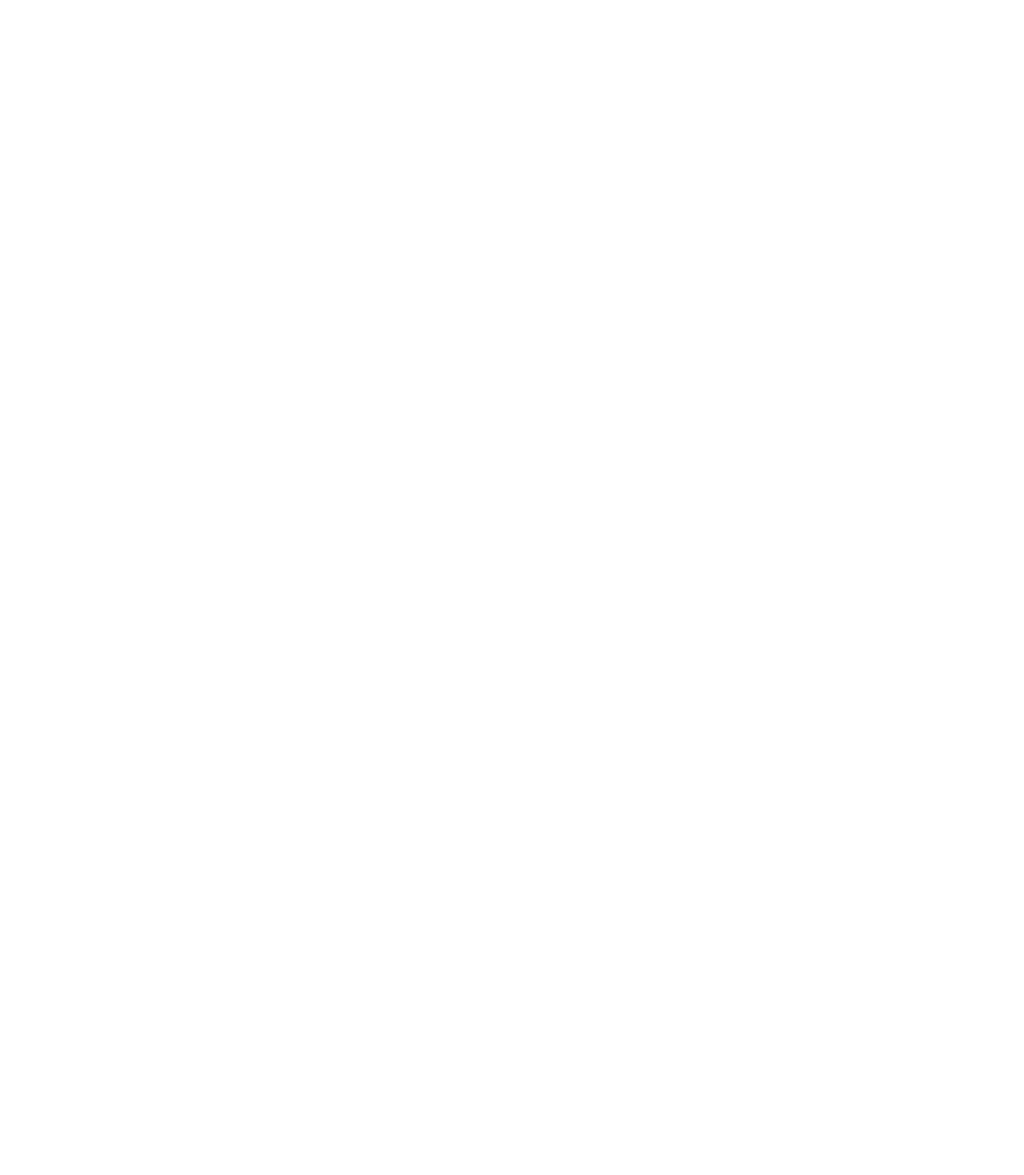
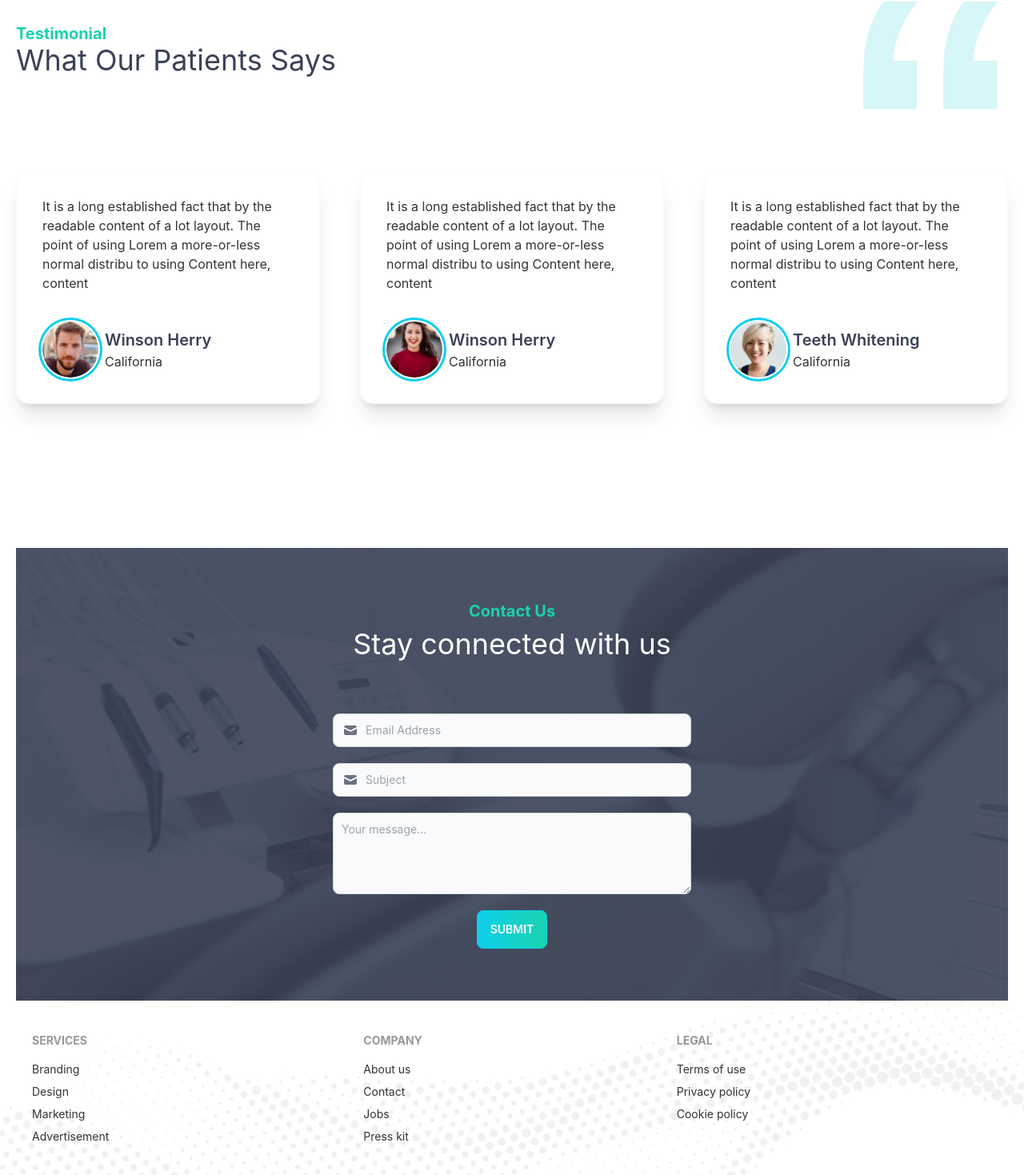
Before and after one commit to mohammedtakbir/doctors-portal-client, a React (Create React App) app: page / in a window 1280 px wide. Shown: the part 3043-4512 px from the top of the page at 80% size. Before the commit the page ends 2969 px from the top, so only its background shows below. Built offline with nearby package versions, Linux system fonts and the light colour scheme.

Commit message:
add footer and contact section

```diff
--- /dev/null
+++ b/src/Pages/Home/Contact/Contact.js
@@ -0,0 +1,61 @@
+import React from 'react';
+import PrimaryButton from '../../../Components/PrimaryButton/PrimaryButton';
+
+const Contact = () => {
+    return (
+        <section className='mt-10 makeAppoint-bg py-[65px]'>
+            <div className='text-center mb-[60px]'>
+                <h3 className="text-xl font-bold text-secondary">Contact Us</h3>
+                <h2 className="text-[36px] font-normal text-white">Stay connected with us</h2>
+            </div>
+            <form className='max-w-md mx-auto'>
+                <div className="relative mb-5">
+                    <div className="flex absolute inset-y-0 left-0 items-center pl-3 pointer-events-none">
+                        <svg
+                            aria-hidden="true"
+                            className="w-5 h-5 text-gray-500 dark:text-gray-400"
+                            fill="currentColor"
+                            viewBox="0 0 20 20"
+                            xmlns="http://www.w3.org/2000/svg">
+                            <path d="M2.003 5.884L10 9.882l7.997-3.998A2 2 0 0016 4H4a2 2 0 00-1.997 1.884z"></path>
+                            <path d="M18 8.118l-8 4-8-4V14a2 2 0 002 2h12a2 2 0 002-2V8.118z"></path>
+                        </svg>
+                    </div>
+                    <input
+                        type="text"
+                        id="email-address-icon"
+                        className="bg-gray-50 border border-gray-300 text-gray-900 text-sm rounded-lg focus:ring-blue-500 focus:border-blue-500 block w-full pl-10 p-2.5"
+                        placeholder="Email Address"
+                    />
+                </div>
+                <div className="relative mb-5">
+                    <div className="flex absolute inset-y-0 left-0 items-center pl-3 pointer-events-none">
+                        <svg
+                            aria-hidden="true"
+                            className="w-5 h-5 text-gray-500 dark:text-gray-400"
+                            fill="currentColor"
+                            viewBox="0 0 20 20"
+                            xmlns="http://www.w3.org/2000/svg">
+                            <path d="M2.003 5.884L10 9.882l7.997-3.998A2 2 0 0016 4H4a2 2 0 00-1.997 1.884z"></path>
+                            <path d="M18 8.118l-8 4-8-4V14a2 2 0 002 2h12a2 2 0 002-2V8.118z"></path>
+                        </svg>
+                    </div>
+                    <input
+                        type="text"
+                        id="email-address-icon"
+                        className="bg-gray-50 border border-gray-300 text-gray-900 text-sm rounded-lg focus:ring-blue-500 focus:border-blue-500 block w-full pl-10 p-2.5"
+                        placeholder="Subject"
+                    />
+                </div>
+                <div className='mb-5'>
+                    <textarea id="message" rows="4" className="block p-2.5 w-full text-sm text-gray-900 bg-gray-50 rounded-lg border border-gray-300 focus:ring-blue-500 focus:border-blue-500" placeholder="Your message..."></textarea>
+                </div>
+                <div className='text-center'>
+                    <PrimaryButton>Submit</PrimaryButton>
+                </div>
+            </form>
+        </section>
+    );
+};
+
+export default Contact;
--- a/src/Pages/Home/Home/Home.js
+++ b/src/Pages/Home/Home/Home.js
@@ -4,6 +4,8 @@
 import ServiceCards from '../ServiceCards/ServiceCards';
 import DentalCare from '../DentalCare/DentalCare';
 import MakeAppointment from '../MakeAppointment/MakeAppointment';
+import Testimonial from '../Testimonial/Testimonial';
+import Contact from '../Contact/Contact';
 
 const Home = () => {
     return (
@@ -13,6 +15,8 @@
             <ServiceCards />
             <DentalCare />
             <MakeAppointment />
+            <Testimonial />
+            <Contact />
         </div>
     );
 };
--- /dev/null
+++ b/src/Pages/Home/Testimonial/Review.js
@@ -0,0 +1,27 @@
+import React from 'react';
+
+const Review = ({ review }) => {
+    const { name, img, location, review: userReview } = review;
+    return (
+        <>
+            <div className="card bg-base-100 shadow-xl border border-gray-50 mt-[75px]">
+                <div className="card-body">
+                    <p>{userReview}</p>
+                    <div className="flex items-center mt-7">
+                        <div className="avatar">
+                            <div className="w-[70px] h-[70px] rounded-full ring ring-primary ring-offset-base-100 ring-offset-2">
+                                <img src={img} alt='' />
+                            </div>
+                        </div>
+                        <div className='ml-2'>
+                            <h3 className='font-semibold text-[20px] text-[#3A4256]'>{name}</h3>
+                            <h4>{location}</h4>
+                        </div>
+                    </div>
+                </div>
+            </div>
+        </>
+    );
+};
+
+export default Review;
--- /dev/null
+++ b/src/Pages/Home/Testimonial/Testimonial.js
@@ -0,0 +1,55 @@
+import React from 'react';
+import quote from '../../../assets/icons/quote.svg';
+import people1 from '../../../assets/images/people1.png'
+import people2 from '../../../assets/images/people2.png'
+import people3 from '../../../assets/images/people3.png'
+import Review from './Review';
+
+const Testimonial = () => {
+
+    const reviews = [
+        {
+            _id: 1,
+            name: 'Winson Herry',
+            review: 'It is a long established fact that by the readable content of a lot layout. The point of using Lorem a more-or-less normal distribu to using Content here, content',
+            location: 'California',
+            img: people1
+        },
+        {
+            _id: 2,
+            name: 'Winson Herry',
+            review: 'It is a long established fact that by the readable content of a lot layout. The point of using Lorem a more-or-less normal distribu to using Content here, content',
+            location: 'California',
+            img: people2
+        },
+        {
+            _id: 3,
+            name: 'Teeth Whitening',
+            review: 'It is a long established fact that by the readable content of a lot layout. The point of using Lorem a more-or-less normal distribu to using Content here, content',
+            location: 'California',
+            img: people3
+        }
+    ];
+
+    return (
+        <section className='pt-[80px] pb-[140px]'>
+            <div className='flex justify-between items-center'>
+                <div>
+                    <h3 className='text-secondary font-bold text-[20px]'>Testimonial</h3>
+                    <h2 className='md:text-[36px] text-[32px] text-[#3A4256] md:leading-none leading-9'>What Our Patients Says</h2>
+                </div>
+                <img src={quote} alt="" className='lg:w-[192px] w-[98px] lg:h-[156px] h-[79px]' />
+            </div>
+            <div className='grid lg:grid-cols-3 md:grid-cols-2 grid-cols-1 gap-[50px]'>
+                {
+                    reviews.map(review => <Review
+                        key={review._id}
+                        review={review}
+                    />)
+                }
+            </div>
+        </section>
+    );
+};
+
+export default Testimonial;
--- a/src/Pages/Shared/Footer/Footer.js
+++ b/src/Pages/Shared/Footer/Footer.js
@@ -1,10 +1,40 @@
 import React from 'react';
+import { Link } from 'react-router-dom';
+import footer from '../../../assets/images/footer.png';
 
 const Footer = () => {
     return (
-        <div>
-            <h2>Footer</h2>
-        </div>
+        <footer className="p-10" style={{
+            background: `url(${footer})`,
+            backgroundPosition: 'center',
+            backgroundSize: 'cover'
+        }}>
+            <div className='footer'>
+                <div>
+                    <span className="footer-title">Services</span>
+                    <Link to='/' className="link link-hover">Branding</Link>
+                    <Link to='/' className="link link-hover">Design</Link>
+                    <Link to='/' className="link link-hover">Marketing</Link>
+                    <Link to='/' className="link link-hover">Advertisement</Link>
+                </div>
+                <div>
+                    <span className="footer-title">Company</span>
+                    <Link to='/' className="link link-hover">About us</Link>
+                    <Link to='/' className="link link-hover">Contact</Link>
+                    <Link to='/' className="link link-hover">Jobs</Link>
+                    <Link to='/' className="link link-hover">Press kit</Link>
+                </div>
+                <div>
+                    <span className="footer-title">Legal</span>
+                    <Link to='/' className="link link-hover">Terms of use</Link>
+                    <Link to='/' className="link link-hover">Privacy policy</Link>
+                    <Link to='/' className="link link-hover">Cookie policy</Link>
+                </div>
+            </div>
+            <div className='text-center mt-9 text-sm font-medium'>
+                <p>Copyright © 2022 - All right reserved by Doctor Portals.</p>
+            </div>
+        </footer>
     );
 };
 
```
